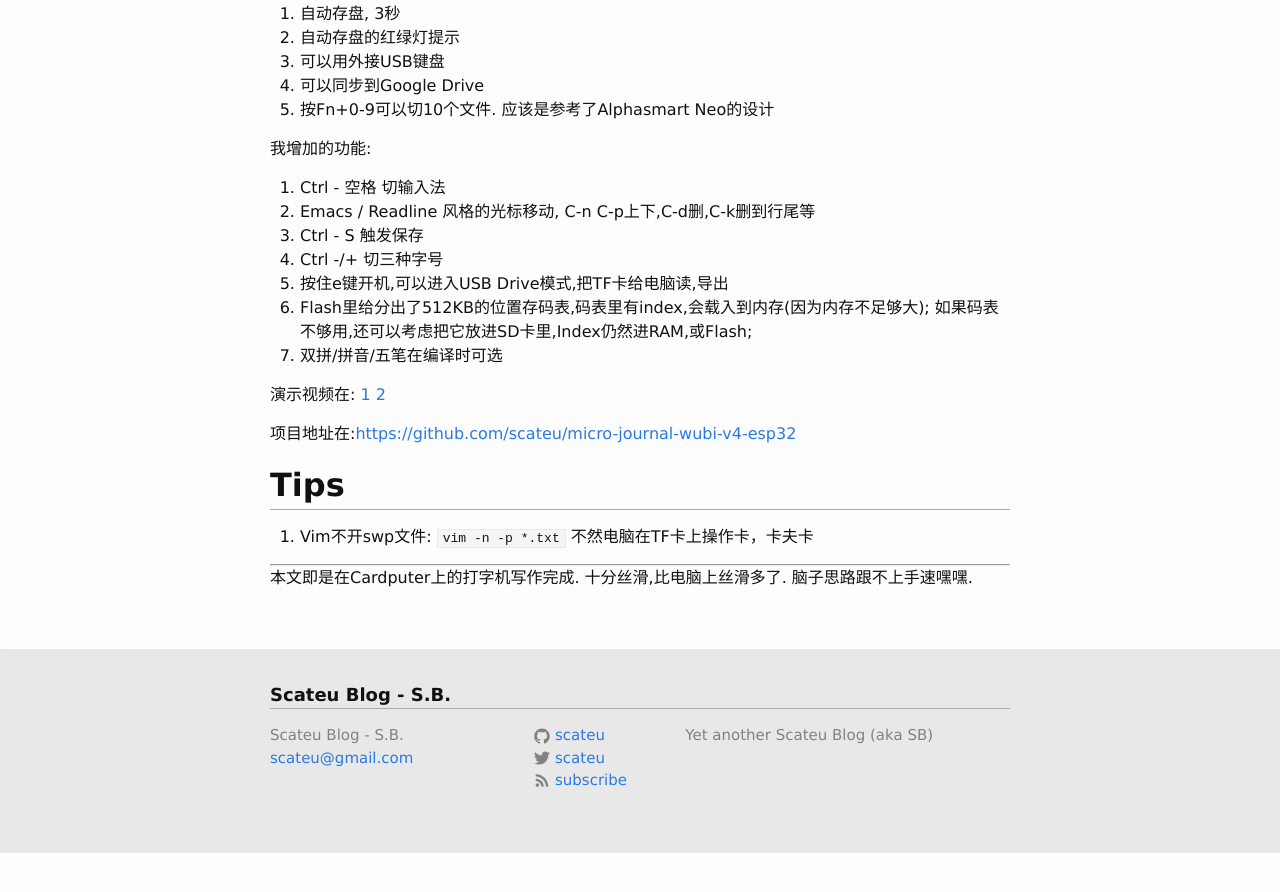
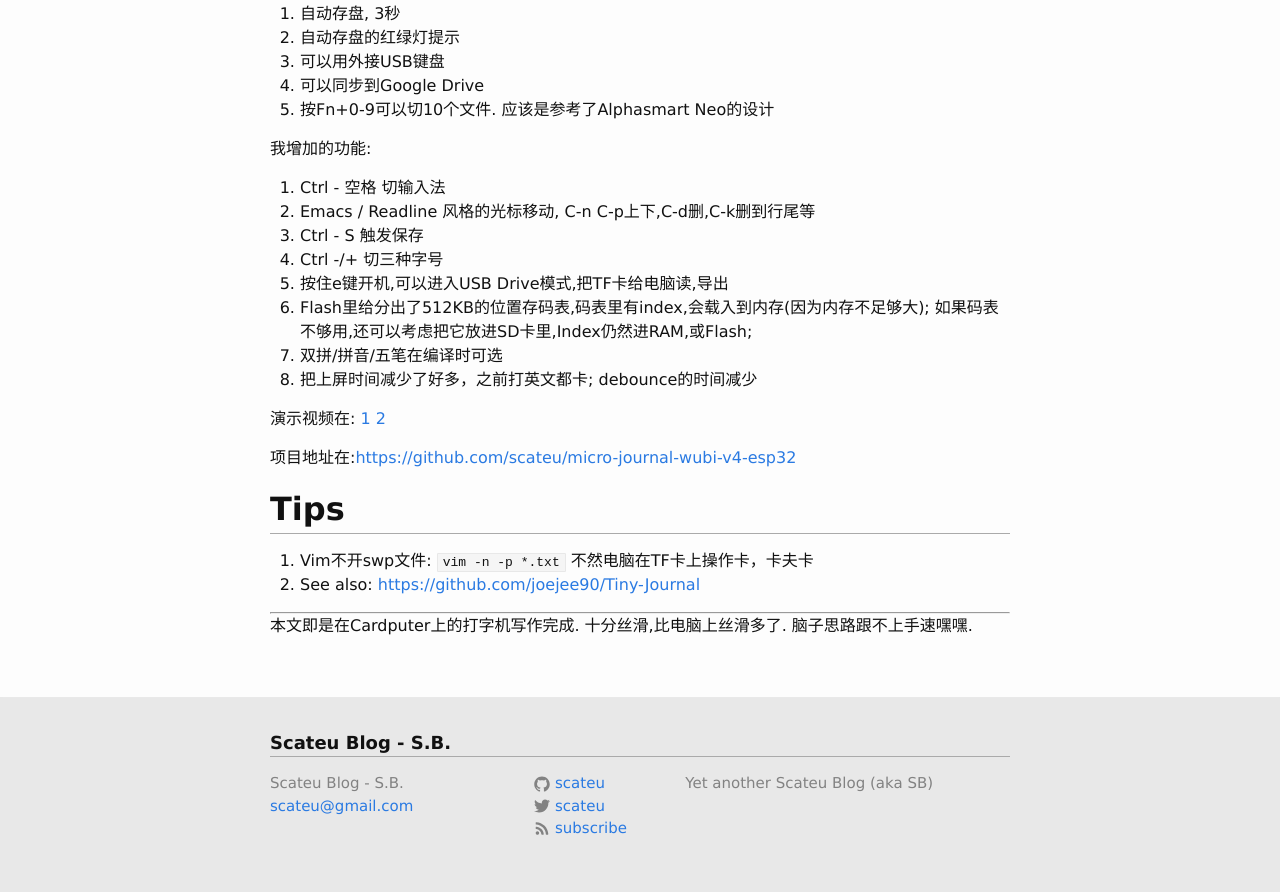
Before and after one commit to scateu/scateu.github.io, a Jekyll site: the page built from _posts/2026-07-02-cardputer-wubi.md, in a window 1280 px wide and 900 px high, scrolled down 1569 px. Shown: the top 892 px of the window. Built offline with Jekyll 4.4.1, drawn with Linux system fonts in a browser that asks for light colours; nearby versions of some CDN libraries; comment, search, counter and statistics services are not loaded; before the commit the page ends 2421 px from its top, so only the background shows below that.

Commit message:
2026-07-02-cardputer-wubi.md

```diff
--- a/_posts/2026-07-02-cardputer-wubi.md
+++ b/_posts/2026-07-02-cardputer-wubi.md
@@ -66,6 +66,7 @@ Micro Journal上游支持的功能:
 5. 按住e键开机,可以进入USB Drive模式,把TF卡给电脑读,导出
 6. Flash里给分出了512KB的位置存码表,码表里有index,会载入到内存(因为内存不足够大); 如果码表不够用,还可以考虑把它放进SD卡里,Index仍然进RAM,或Flash;
 7. 双拼/拼音/五笔在编译时可选
+8. 把上屏时间减少了好多，之前打英文都卡; debounce的时间减少
 
 
 演示视频在: [1](https://youtube.com/shorts/lltQv1eadMk) [2](https://www.youtube.com/watch?v=CoNwv29xYIk)
@@ -73,10 +74,10 @@ Micro Journal上游支持的功能:
 项目地址在:<https://github.com/scateu/micro-journal-wubi-v4-esp32>
 
 
-
 ## Tips
 
 1. Vim不开swp文件: `vim -n -p *.txt`  不然电脑在TF卡上操作卡，卡夫卡
+2. See also: <https://github.com/joejee90/Tiny-Journal>
 
 ---
 
```
